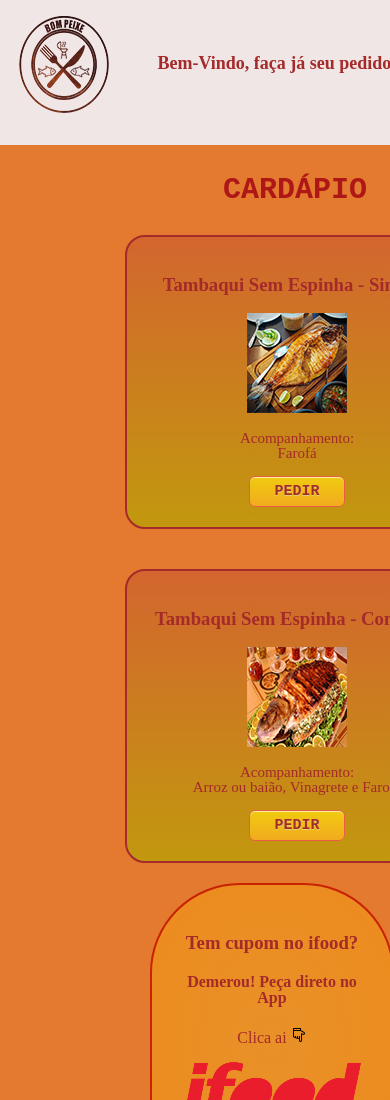
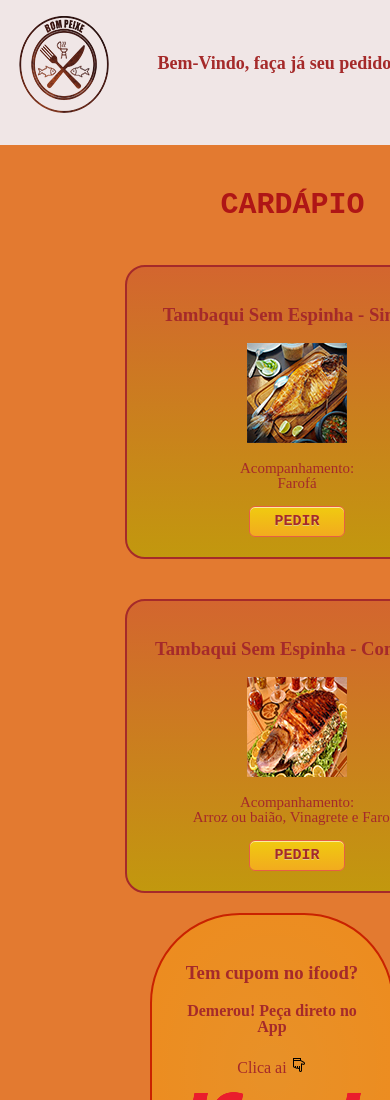
Before and after one commit to TalissonRaian/deliverybompeixe, a plain HTML site: page index.html in a window 390 px wide. Shown: the top 1100 px of the page. Drawn offline with Linux system fonts and the light colour scheme.

Commit message:
ajuste centralização @media

```diff
--- a/pag.css
+++ b/pag.css
@@ -160,16 +160,13 @@ body{
         text-align: center ;
         font-size: 18px;
         font-family: 'Times New Roman', Times, serif;
+    }
 
-    }
-    h2{
-        width: 100%;
-        margin: 10px 100px;
-        text-align: center;
-    }
     .titulocad{
-        display: flex;
-        flex-direction: column;
+    top: 50%;
+    left: 50%;
+    width: 50%;
+    position: relative;
     }
     .cardapio{
         display: flex;
```
